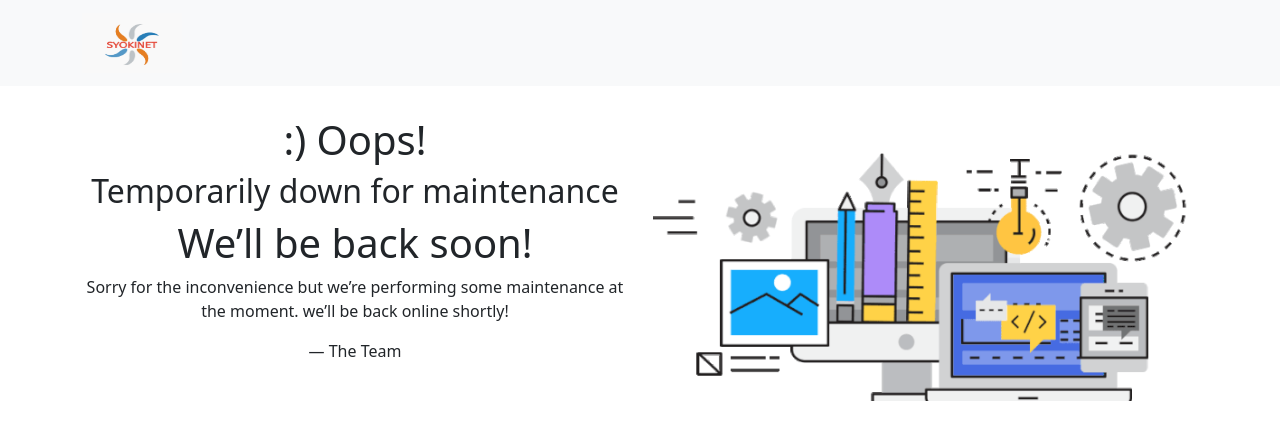
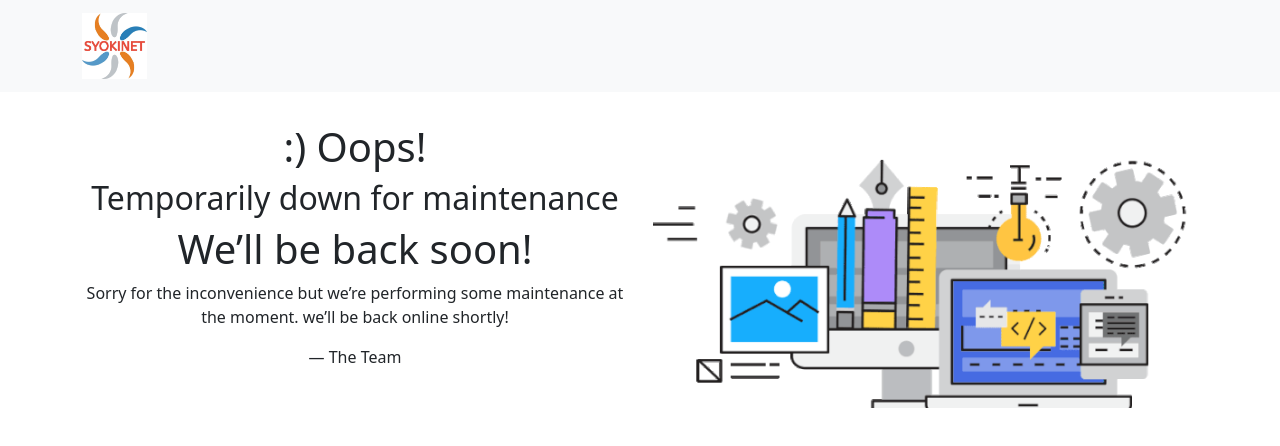
Before and after one commit to Kkahihu/maintenance-page, a plain HTML site: page index.html in a window 1280 px wide. Drawn offline with nearby package versions, Linux system fonts and the light colour scheme.

Commit message:
Logo changes

```diff
--- a/index.html
+++ b/index.html
@@ -15,7 +15,7 @@
     <nav class="navbar navbar-light bg-light">
         <div class="container">
             <a class="navbar-brand" href="#">
-                <img src="./img/Untitled%20design-1.png" alt="" width="100" height="60">
+                <img src="./img/Syokinet%20Logo.jpeg" alt="IMG" class="d img-fluid" width="65px" height="65px">
             </a>
         </div>
     </nav>
```
Also changed, not shown: img/Syokinet Logo.jpeg (added).
